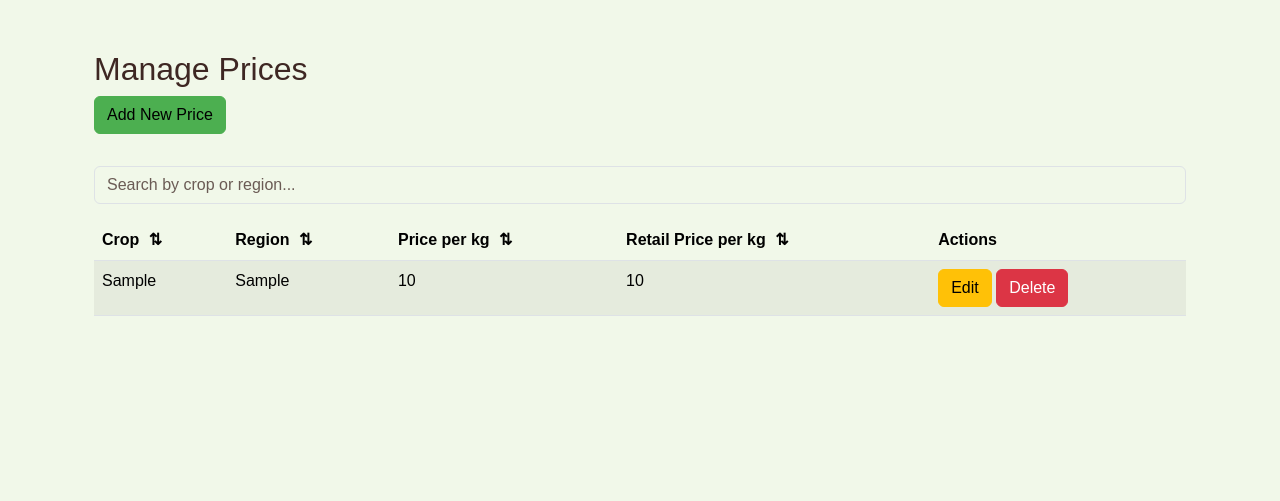
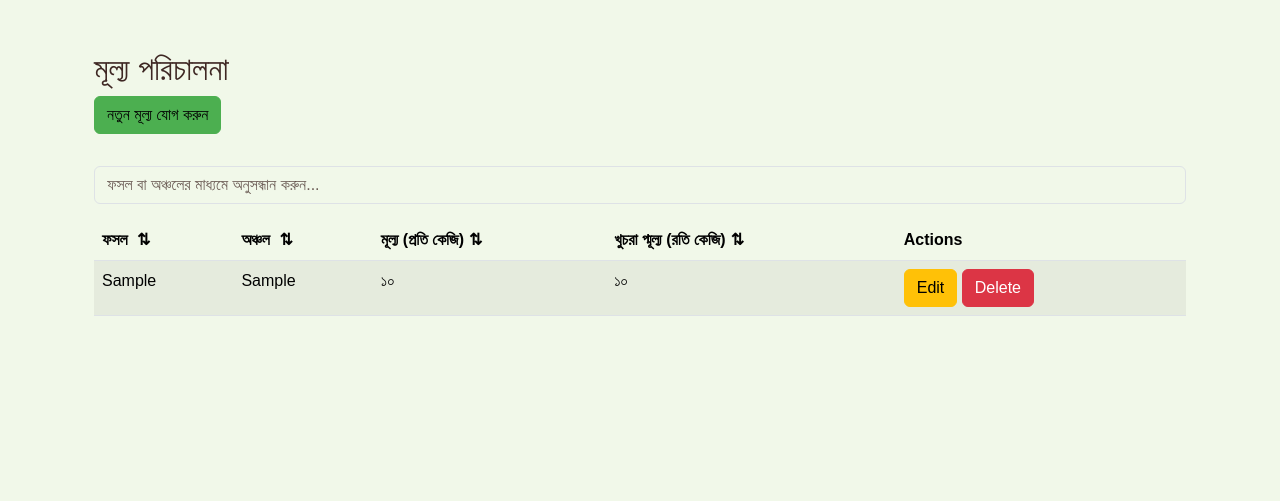
Before and after one commit to shadmansaleh/Krishi-DibaNishi, a Flask app: page /admin/price_management in a window 1280 px wide. Shown: the part 62-563 px from the top of the page. Run offline with Flask 3, Linux system fonts and the light colour scheme; the visitor is signed in with stand-in values (Sample User, id 1); tables that the repository leaves empty hold one stand-in row (values such as "Sample post"); some libraries are stand-ins or nearby versions; some web fonts are replaced.

Commit message:
translate weather and price page to bangla

```diff
--- /dev/null
+++ b/app/static/js/utils.js
@@ -0,0 +1,35 @@
+function convertToBanglaNumbers(englishNumber) {
+  const banglaDigits = {
+    0: "০",
+    1: "১",
+    2: "২",
+    3: "৩",
+    4: "৪",
+    5: "৫",
+    6: "৬",
+    7: "৭",
+    8: "৮",
+    9: "৯",
+  };
+
+  return englishNumber
+    .toString()
+    .split("")
+    .map((char) => banglaDigits[char] || char)
+    .join("");
+}
+
+const banglaDict = {
+  chittagong: "চট্টগ্রাম",
+  dhaka: "ঢাকা",
+  rajshahi: "রাজশাহী",
+  khulna: "খুলনা",
+  sylhet: "সিলেট",
+  barisal: "বরিশাল",
+  rangpur: "রংপুর",
+  mymensingh: "ময়মনসিংহ",
+};
+
+function translateWordToBangla(word) {
+  return banglaDict[word.toLowerCase()] || word;
+}
--- a/app/templates/layouts/base.html
+++ b/app/templates/layouts/base.html
@@ -1,5 +1,6 @@
 <!DOCTYPE html>
 <html lang="en">
+
 <head>
   <meta charset="UTF-8">
   <meta name="viewport" content="width=device-width, initial-scale=1.0">
@@ -27,6 +28,7 @@
 
   <!-- jquery -->
   <script src="https://code.jquery.com/jquery-3.7.1.min.js" integrity="sha256-/JqT3SQfawRcv/BIHPThkBvs0OEvtFFmqPF/lYI/Cxo=" crossorigin="anonymous"></script>
+  <script src="/static/js/utils.js"></script>
 
   <!-- our global styles -->
   <link rel="stylesheet" href="/static/css/reset.css">
@@ -34,6 +36,7 @@
 
   {% block head %}{% endblock %}
 </head>
+
 <body>
   <header>
     {% include 'layouts/navbar.html' %}
@@ -57,4 +60,5 @@
 
   {% block scripts %}{% endblock %}
 </body>
+
 </html>
--- a/app/templates/pages/admin/price_management.html
+++ b/app/templates/pages/admin/price_management.html
@@ -1,26 +1,26 @@
 {% extends "layouts/base_auth_admin.html" %}
 
 {% block title %}
-Price Management - Krishi Dibanishi
+মূল্য ব্যবস্থাপনা - কৃষি দিবার্নিশি
 {% endblock %}
 
 {% block content %}
 <div class="container mt-4">
-    <h2>Manage Prices</h2>
+  <h2>মূল্য পরিচালনা</h2>
 
-    <button id="addPriceBtn" class="btn btn-primary mb-3">Add New Price</button>
+  <button id="addPriceBtn" class="btn btn-primary mb-3">নতুন মূল্য যোগ করুন</button>
 
   <!-- Search Bar -->
-    <input type="text" id="searchBar" class="form-control my-3" placeholder="Search by crop or region...">
+  <input type="text" id="searchBar" class="form-control my-3" placeholder="ফসল বা অঞ্চলের মাধ্যমে অনুসন্ধান করুন...">
 
   <!-- Table to List Prices -->
   <table id="pricesTable" class="table table-striped">
     <thead>
       <tr>
-                <th class="sortable" data-sort="crop">Crop <span class="sort-symbol">⇅</span></th>
-                <th class="sortable" data-sort="region">Region <span class="sort-symbol">⇅</span></th>
-                <th class="sortable" data-sort="price_per_kg">Price per kg <span class="sort-symbol">⇅</span></th>
-                <th class="sortable" data-sort="price_per_kg_retail">Retail Price per kg <span class="sort-symbol">⇅</span></th>
+        <th class="sortable" data-sort="crop">ফসল <span class="sort-symbol">⇅</span></th>
+        <th class="sortable" data-sort="region">অঞ্চল <span class="sort-symbol">⇅</span></th>
+        <th class="sortable" data-sort="price_per_kg">মূল্য (প্রতি কেজি)<span class="sort-symbol">⇅</span></th>
+        <th class="sortable" data-sort="price_per_kg_retail">খুচরা প্মূল্য (রতি কেজি)<span class="sort-symbol">⇅</span></th>
         <th>Actions</th>
       </tr>
     </thead>
@@ -34,29 +34,29 @@ Price Management - Krishi Dibanishi
     <div class="modal-dialog modal-dialog-centered">
       <div class="modal-content">
         <div class="modal-header">
-                    <h5 class="modal-title" id="priceModalLabel">Add/Edit Price</h5>
+          <h5 class="modal-title" id="priceModalLabel">মূল্য যোগ/সম্পাদনা করুন</h5>
           <button type="button" class="btn-close" data-bs-dismiss="modal" aria-label="Close"></button>
         </div>
         <div class="modal-body">
           <form id="priceForm">
             <div class="mb-3">
-                            <label for="crop" class="form-label">Crop</label>
+              <label for="crop" class="form-label">ফসল</label>
               <input type="text" class="form-control" id="crop" required>
             </div>
             <div class="mb-3">
-                            <label for="region" class="form-label">Region</label>
+              <label for="region" class="form-label">অঞ্চল</label>
               <input type="text" class="form-control" id="region" required>
             </div>
             <div class="mb-3">
-                            <label for="price_per_kg" class="form-label">Price per kg</label>
+              <label for="price_per_kg" class="form-label">প্রতি কেজি মূল্য</label>
               <input type="number" class="form-control" id="price_per_kg" required>
             </div>
             <div class="mb-3">
-                            <label for="price_per_kg_retail" class="form-label">Retail Price per kg</label>
+              <label for="price_per_kg_retail" class="form-label">খুচরা প্রতি কেজি মূল্য</label>
               <input type="number" class="form-control" id="price_per_kg_retail" required>
             </div>
             <input type="hidden" id="price_id">
-                        <button type="submit" class="btn btn-primary">Save</button>
+            <button type="submit" class="btn btn-primary">সংরক্ষণ করুন</button>
           </form>
         </div>
       </div>
@@ -64,6 +64,7 @@ Price Management - Krishi Dibanishi
   </div>
 </div>
 {% endblock %}
+
 
 {% block scripts %}
 <script>
@@ -98,7 +99,7 @@ Price Management - Krishi Dibanishi
     // Delete Price
     $(document).on('click', '.delete-btn', function() {
       const id = $(this).data('id');
-            if (confirm('Are you sure you want to delete this price?')) {
+      if (confirm("আপনি কি এই ফসলটি মুছে ফেলতে চান?")) {
         $.ajax({
           url: `/api/market-prices/${id}`,
           type: 'DELETE',
@@ -139,9 +140,9 @@ Price Management - Krishi Dibanishi
           contentType: 'application/json',
           data: JSON.stringify(priceData),
           success: function(result) {
-                        fetchPrices();  // Refresh the prices
+            fetchPrices(); // Refresh the prices
             $('#priceModal').addClass('fade');
-                        $('#priceModal').modal('hide');  // Close the modal
+            $('#priceModal').modal('hide'); // Close the modal
           },
           error: function(xhr, status, error) {
             console.log('Error:', error);
@@ -160,8 +161,8 @@ Price Management - Krishi Dibanishi
                         <tr>
                             <td>${price.crop}</td>
                             <td>${price.region}</td>
-                            <td>${price.price_per_kg}</td>
-                            <td>${price.price_per_kg_retail}</td>
+                            <td>${convertToBanglaNumbers(price.price_per_kg)}</td>
+                            <td>${convertToBanglaNumbers(price.price_per_kg_retail)}</td>
                             <td>
                                 <button class="btn btn-warning edit-btn" data-id="${price.id}">Edit</button>
                                 <button class="btn btn-danger delete-btn" data-id="${price.id}">Delete</button>
@@ -198,9 +199,9 @@ Price Management - Krishi Dibanishi
       $(this).toggleClass('asc', !ascending).toggleClass('desc', ascending);
 
       // Change sort symbol
-            $(".sortable .sort-symbol").text("⇅");  // Reset all to ⇅
+      $(".sortable .sort-symbol").text("⇅"); // Reset all to ⇅
       const sortSymbol = ascending ? "↑" : "↓";
-            $(this).find(".sort-symbol").text(sortSymbol);  // Set the correct symbol
+      $(this).find(".sort-symbol").text(sortSymbol); // Set the correct symbol
 
       rows.sort(function(a, b) {
         const aText = $(a).find(`td:nth-child(${getColumnIndex(column)})`).text();
@@ -216,11 +217,16 @@ Price Management - Krishi Dibanishi
     // Helper function to get column index based on the column name
     function getColumnIndex(column) {
       switch (column) {
-                case 'crop': return 1;
-                case 'region': return 2;
-                case 'price_per_kg': return 3;
-                case 'price_per_kg_retail': return 4;
-                default: return 1;
+        case 'crop':
+          return 1;
+        case 'region':
+          return 2;
+        case 'price_per_kg':
+          return 3;
+        case 'price_per_kg_retail':
+          return 4;
+        default:
+          return 1;
       }
     }
   });
```
Also changed, not shown: app/templates/pages/market_prices.html (+14 -14 lines), app/templates/pages/weather_prediction.html (+40 -38 lines). Lines whose indentation alone changed are shown as unchanged.
